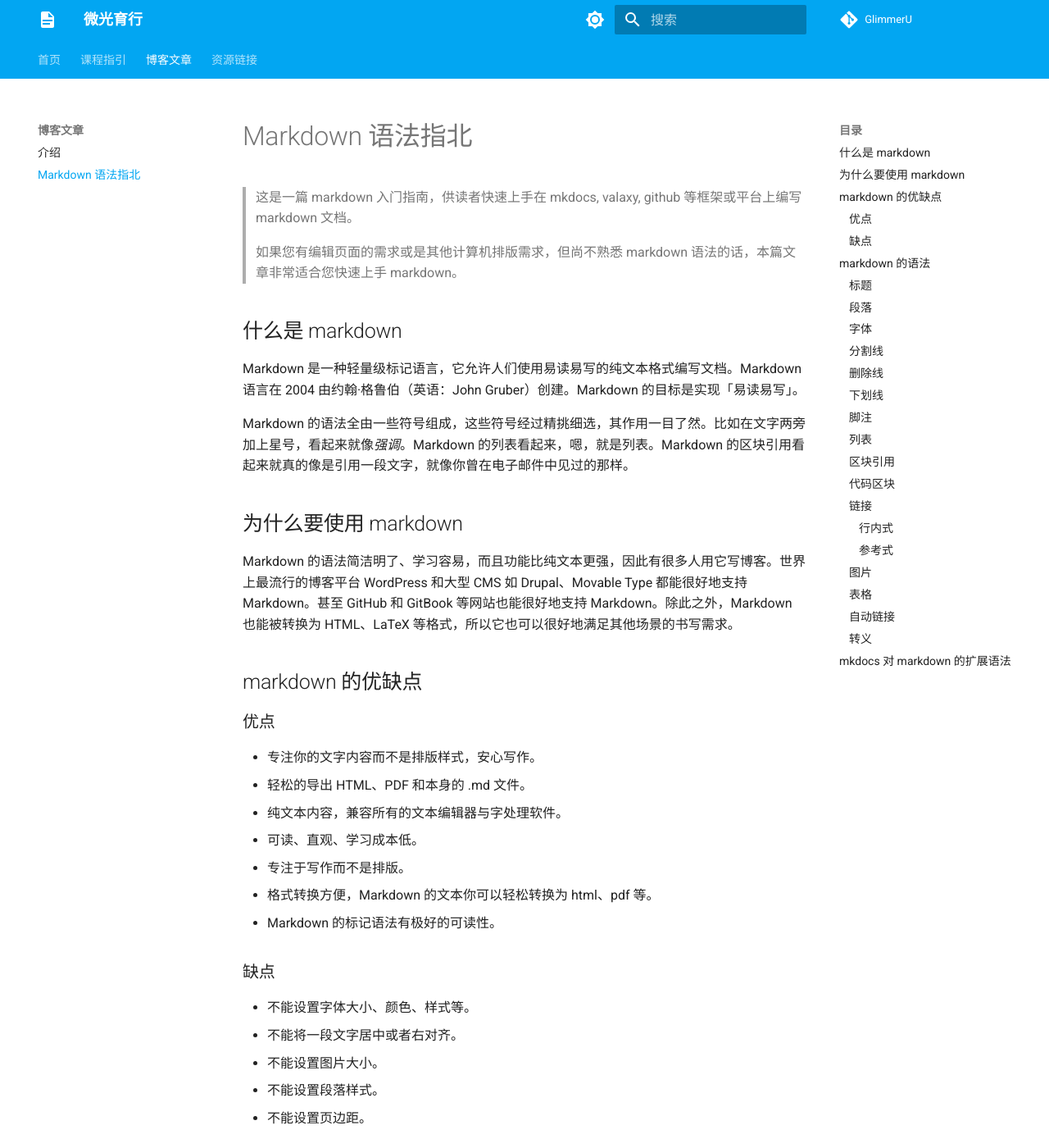
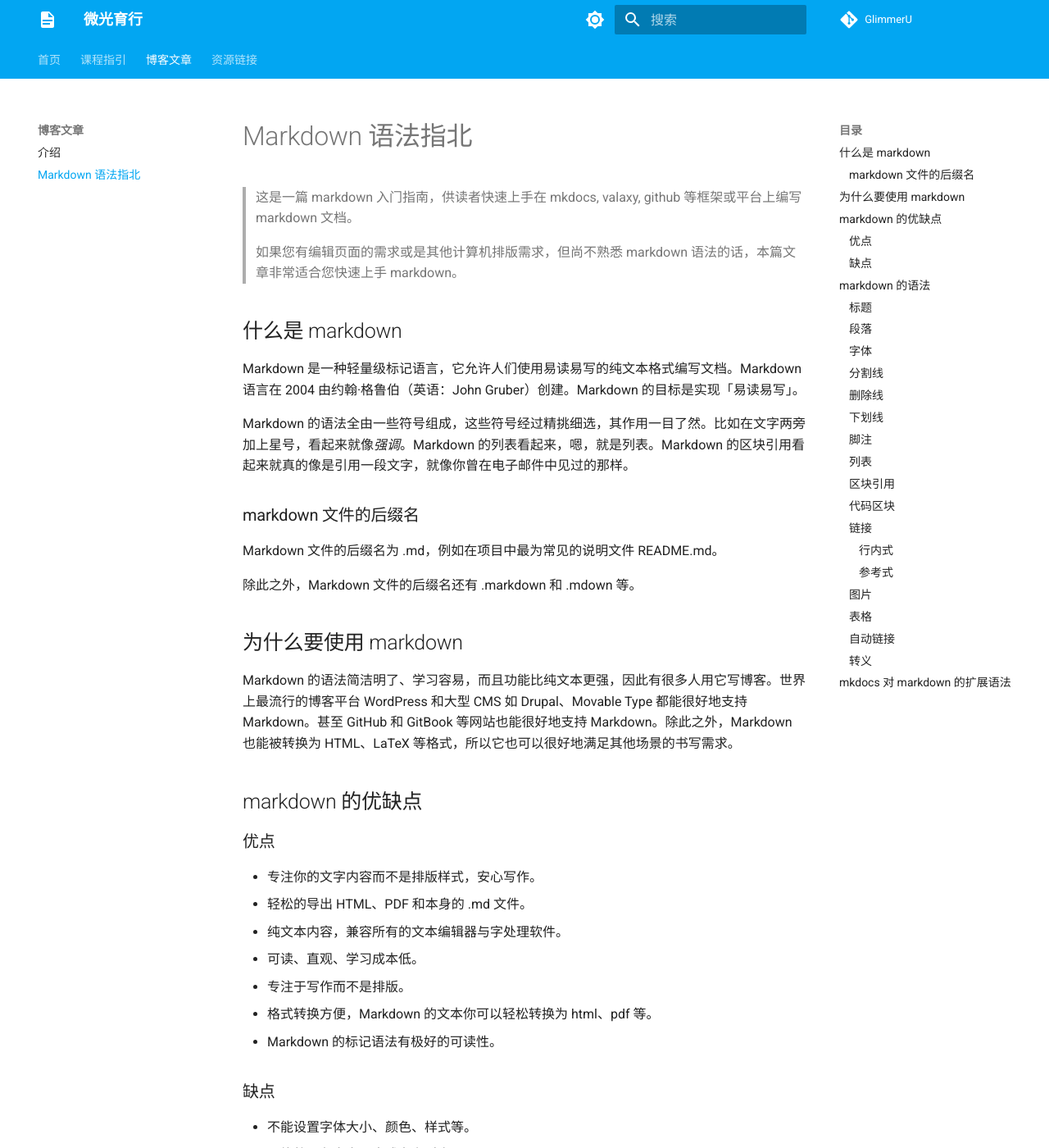
Before and after one commit to GlimmerU/GlimmerU, an MkDocs documentation site: the page built from docs/blogs/markdown.md, in a window 1280 px wide and 1400 px high. Shown: the whole window at 82% size. Built offline with MkDocs 1.6.1 and Material for MkDocs 9.7.7, drawn with Linux system fonts in a browser that asks for light colours; comment, search, counter and statistics services are not loaded.

Commit message:
chore: 对主页面进行了部分修改

```diff
--- a/docs/blogs/markdown.md
+++ b/docs/blogs/markdown.md
@@ -7,6 +7,12 @@
 Markdown 是一种轻量级标记语言，它允许人们使用易读易写的纯文本格式编写文档。Markdown 语言在 2004 由约翰·格鲁伯（英语：John Gruber）创建。Markdown 的目标是实现「易读易写」。
 
 Markdown 的语法全由一些符号组成，这些符号经过精挑细选，其作用一目了然。比如在文字两旁加上星号，看起来就像*强调*。Markdown 的列表看起来，嗯，就是列表。Markdown 的区块引用看起来就真的像是引用一段文字，就像你曾在电子邮件中见过的那样。
+
+### markdown 文件的后缀名
+
+Markdown 文件的后缀名为 .md，例如在项目中最为常见的说明文件 README.md。
+
+除此之外，Markdown 文件的后缀名还有 .markdown 和 .mdown 等。
 
 ## 为什么要使用 markdown
 
--- a/mkdocs.yml
+++ b/mkdocs.yml
@@ -28,6 +28,10 @@ theme:
     - navigation.tabs
     - navigation
     - navigation.top
+    - navigation.footer
+
+  font:
+    code: Jetbrains Mono
 
 markdown_extensions:
   - pymdownx.arithmatex:
```
Also changed, not shown: docs/blogs/index.md (+2 -0 lines), docs/blogs/typst.md (added, +10 -0 lines), docs/index.md (+2 -1 lines), docs/join-us.md (+19 -7 lines), docs/blogs/tex.md (added).
